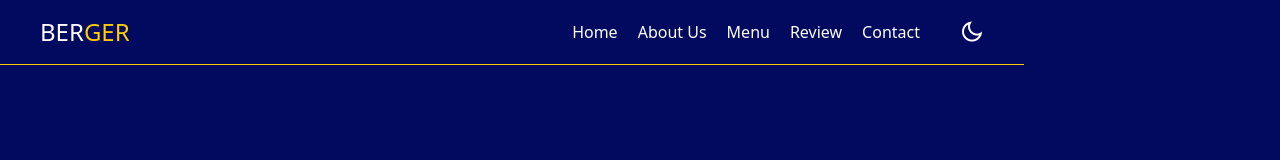
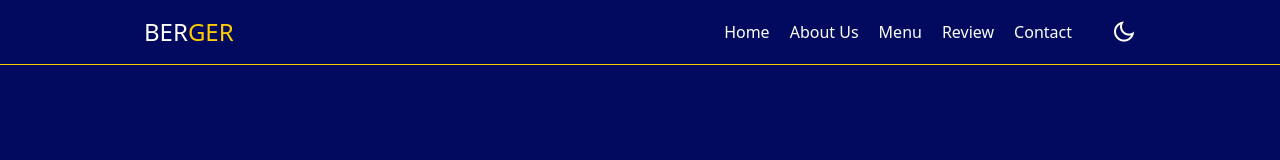
Before and after one commit to abjessbd/Responsive_Burger_Tailwind, a website built with Vite: page index.html in a window 1280 px wide. Built offline with nearby package versions, Linux system fonts and the light colour scheme.

Commit message:
minor bug fixed

```diff
--- a/index.html
+++ b/index.html
@@ -12,21 +12,27 @@
 
 <body>
     <!-- Header Area -->
-    <header class="container w-full max-w-5xl bg-primaryColor border-b border-yelloColor fixed top-0 left-0 z-50">
-        <nav class="flex justify-between items-center p-4 cursor-pointer relative">
+    <header class=" w-full bg-primaryColor border-b border-yelloColor sticky top-0 left-0 z-50">
+        <nav class="container max-w-5xl p-4 flex justify-between items-center cursor-pointer relative">
             <div class="uppercase text-2xl">
                 <a href="#"> Ber<span class="text-yelloColor">ger</span> </a>
             </div>
             <div class="flex items-center gap-10">
-                <div id="nav" class="fixed top-20 left-0 w-full text-center hidden md:block md:static">
-                    <ul class="flex flex-col md:flex-row gap-5">
+                <div id="nav"
+                    class="bg-primaryColor absolute top-[64.5px] left-0 w-full text-center hidden md:block md:static">
+                    <ul class="flex flex-col md:flex-row gap-5 p-4 md:p-0">
                         <li><a class="nav-item hover:text-yelloColor transition-all duration-200" href="#">Home</a></li>
-                        <li><a class="nav-item hover:text-yelloColor transition-all duration-200" href="#aboutus">About Us</a></li>
-                        <li><a class="nav-item hover:text-yelloColor transition-all duration-200" href="#menu">Menu</a></li>
-                        <li><a class="nav-item hover:text-yelloColor transition-all duration-200" href="#review">Review</a></li>
-                        <li><a class="nav-item hover:text-yelloColor transition-all duration-200" href="#contact">Contact</a></li>
+                        <li><a class="nav-item hover:text-yelloColor transition-all duration-200" href="#aboutus">About
+                                Us</a></li>
+                        <li><a class="nav-item hover:text-yelloColor transition-all duration-200" href="#menu">Menu</a>
+                        </li>
+                        <li><a class="nav-item hover:text-yelloColor transition-all duration-200"
+                                href="#review">Review</a></li>
+                        <li><a class="nav-item hover:text-yelloColor transition-all duration-200"
+                                href="#contact">Contact</a></li>
                     </ul>
-                    <div class="text-2xl fixed top-4 right-8 md:hidden hover:text-yelloColor transition-all duration-200">
+                    <div
+                        class="text-2xl fixed top-4 right-8 md:hidden hover:text-yelloColor transition-all duration-200">
                         <i id="close-btn" class="ri-close-line"></i>
                     </div>
                 </div>
@@ -44,7 +50,7 @@
     <script src="https://kit.fontawesome.com/c64fed3c59.js" crossorigin="anonymous"></script>
 
     <!-- Main Js File -->
-     <script src="./main.js"></script>
+    <script src="./main.js"></script>
 </body>
 
 </html>
```
Also changed, not shown: dist/assets/index-CQITLlg9.css (deleted), dist/assets/index-DegqjeA9.css (added), dist/index.html.
